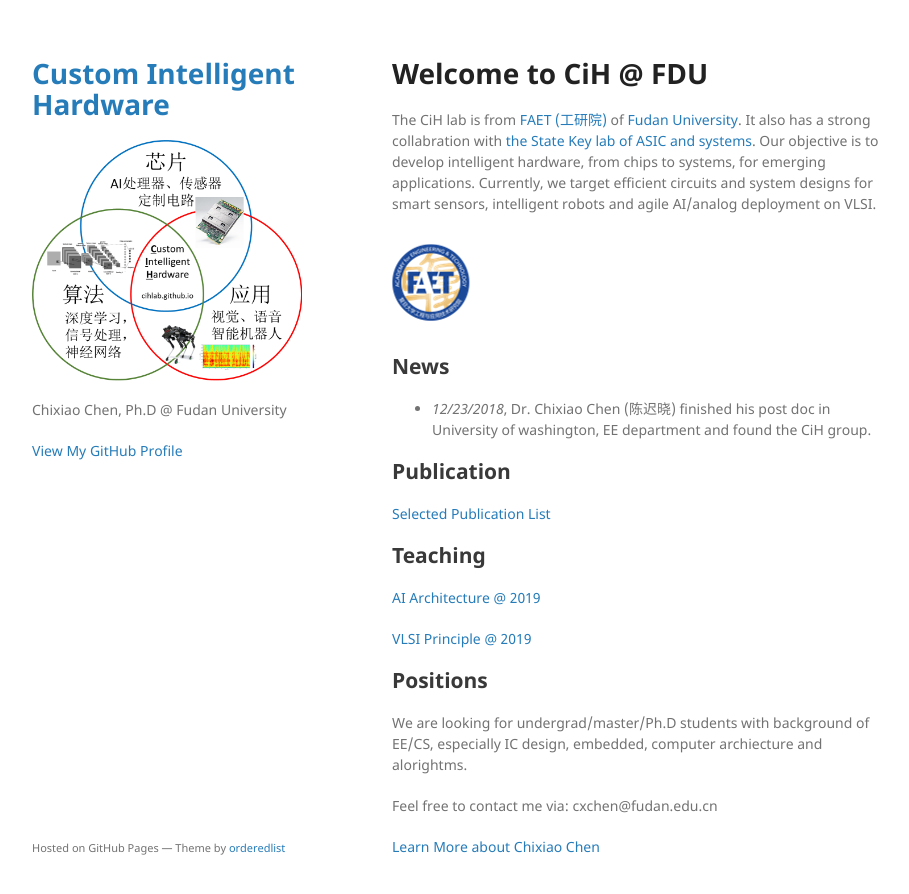
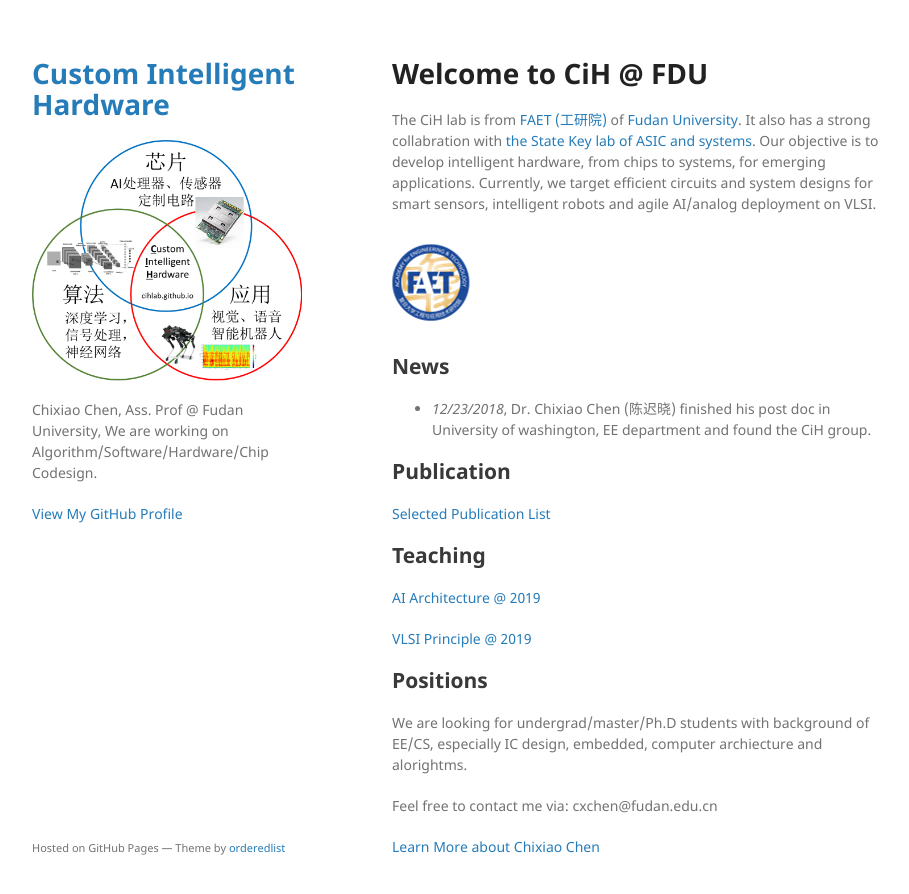
Before and after one commit to cihlab/cihlab.github.io, a Jekyll site: the page built from index.md, in a window 1280 px wide and 927 px high. Shown: the top 894 px of the window, without its empty margins (178-1087 px from the left). Built offline with Jekyll 4.4.1, drawn with Linux system fonts in a browser that asks for light colours; our own code applies the rules of GitHub Pages for plain Markdown files.

Commit message:
Update _config.yml

```diff
--- a/_config.yml
+++ b/_config.yml
@@ -1,6 +1,6 @@
 title: Custom Intelligent Hardware
 logo: /assets/img/cihlog.png
-description: Chixiao Chen, Ph.D @ Fudan University
+description: Chixiao Chen, Ass. Prof @ Fudan University, We are working on Algorithm/Software/Hardware/Chip Codesign.
 show_downloads: false
 google_analytics:
 theme: jekyll-theme-minimal
```
